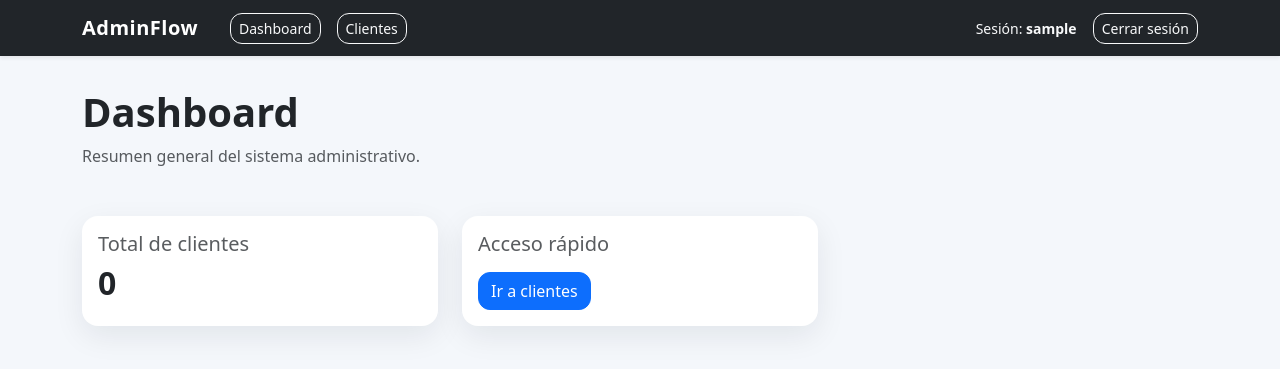
After one commit to elvisdga/adminflow, a Django app: page / in a window 1280 px wide. The commit adds this page. Shown: the top 369 px of the page. Run offline with Django 5.2, Linux system fonts and the light colour scheme; the visitor is signed in with stand-in values (Sample User, id 1); data that the repository does not hold is empty.

Commit message:
Add initial dashboard and main navigation

```diff
--- a/core/templates/base.html
+++ b/core/templates/base.html
@@ -109,7 +109,18 @@
 
     <nav class="navbar navbar-expand-lg navbar-dark bg-dark shadow-sm">
         <div class="container">
-            <a class="navbar-brand" href="{% url 'client_list' %}">AdminFlow</a>
+            <div class="d-flex align-items-center gap-3">
+                <a class="navbar-brand mb-0" href="{% url 'dashboard' %}">AdminFlow</a>
+
+                {% if request.user.is_authenticated %}
+                    <a href="{% url 'dashboard' %}" class="btn btn-sm btn-outline-light">
+                        Dashboard
+                    </a>
+                    <a href="{% url 'client_list' %}" class="btn btn-sm btn-outline-light">
+                        Clientes
+                    </a>
+                {% endif %}
+            </div>
 
             <div class="d-flex align-items-center gap-3 text-white">
                 {% if request.user.is_authenticated %}
--- /dev/null
+++ b/core/templates/core/dashboard.html
@@ -0,0 +1,32 @@
+{% extends "base.html" %}
+
+{% block title %}Dashboard | AdminFlow{% endblock %}
+
+{% block content %}
+<div class="row g-4">
+    <div class="col-12">
+        <div class="mb-4">
+            <h1 class="fw-bold mb-2">Dashboard</h1>
+            <p class="text-muted mb-0">Resumen general del sistema administrativo.</p>
+        </div>
+    </div>
+
+    <div class="col-md-6 col-xl-4">
+        <div class="card module-card h-100">
+            <div class="card-body">
+                <h5 class="card-title text-muted">Total de clientes</h5>
+                <h2 class="fw-bold mb-0">{{ total_clients }}</h2>
+            </div>
+        </div>
+    </div>
+
+    <div class="col-md-6 col-xl-4">
+        <div class="card module-card h-100">
+            <div class="card-body">
+                <h5 class="card-title text-muted">Acceso rápido</h5>
+                <a href="{% url 'client_list' %}" class="btn btn-primary mt-2">Ir a clientes</a>
+            </div>
+        </div>
+    </div>
+</div>
+{% endblock %}
--- a/core/urls.py
+++ b/core/urls.py
@@ -2,6 +2,7 @@ from django.urls import path
 from . import views
 
 urlpatterns = [
+    path("", views.DashboardView.as_view(), name="dashboard"),
     path("clients/", views.ClientListView.as_view(), name="client_list"),
     path("clients/new/", views.ClientCreateView.as_view(), name="client_create"),
     path("clients/<int:pk>/edit/", views.ClientUpdateView.as_view(), name="client_update"),
--- a/core/views.py
+++ b/core/views.py
@@ -3,11 +3,12 @@ from .models import Client
 from .forms import ClientForm
 from django.db.models import Q
 from django.contrib import messages
-from django.views.generic import ListView, CreateView, UpdateView, DeleteView
+from django.views import View
+from django.views.generic import ListView, CreateView, UpdateView, DeleteView, TemplateView
 from django.urls import reverse_lazy
 from django.contrib.auth.mixins import LoginRequiredMixin
 from django.http import HttpResponse
-from django.views import View
+
 
 class ClientListView(LoginRequiredMixin, ListView):
     model = Client
@@ -92,3 +93,11 @@ class ClientExportCSVView(LoginRequiredMixin, View):
             writer.writerow([client.id, client.name, client.email])
 
         return response
+
+class DashboardView(LoginRequiredMixin, TemplateView):
+    template_name = "core/dashboard.html"
+
+    def get_context_data(self, **kwargs):
+        context = super().get_context_data(**kwargs)
+        context["total_clients"] = Client.objects.count()
+        return context
```
